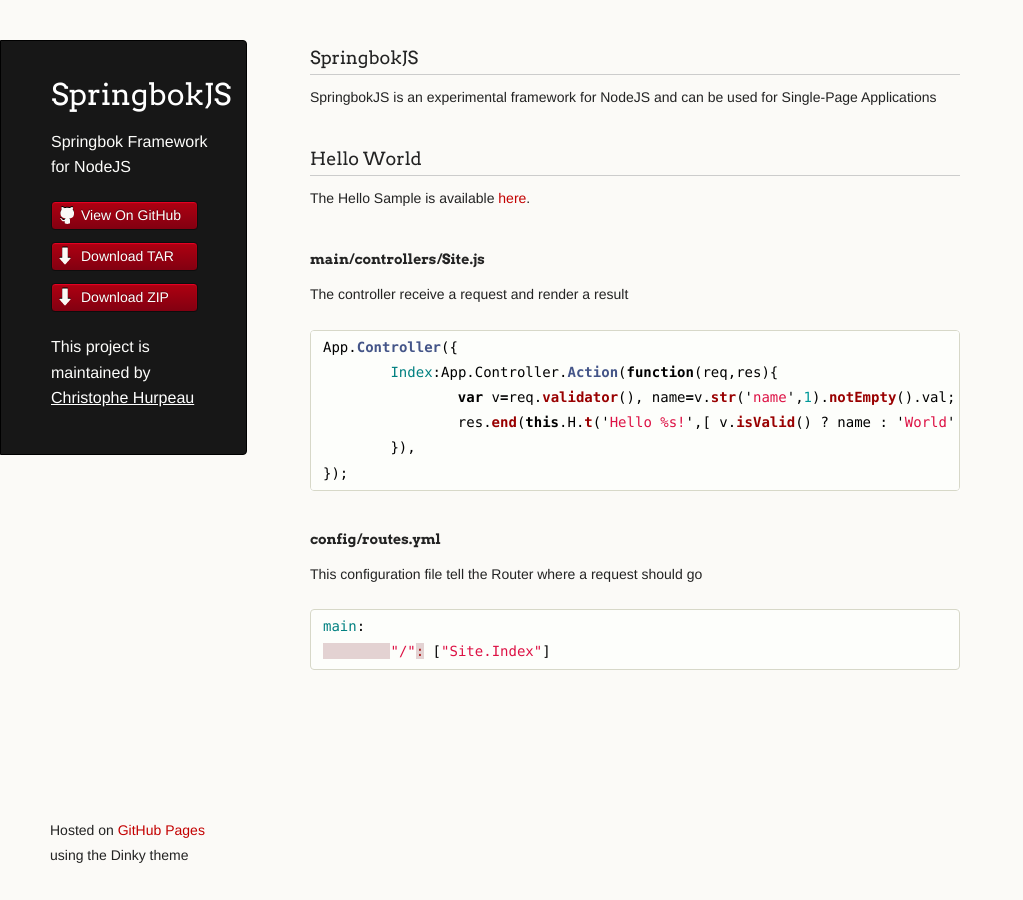
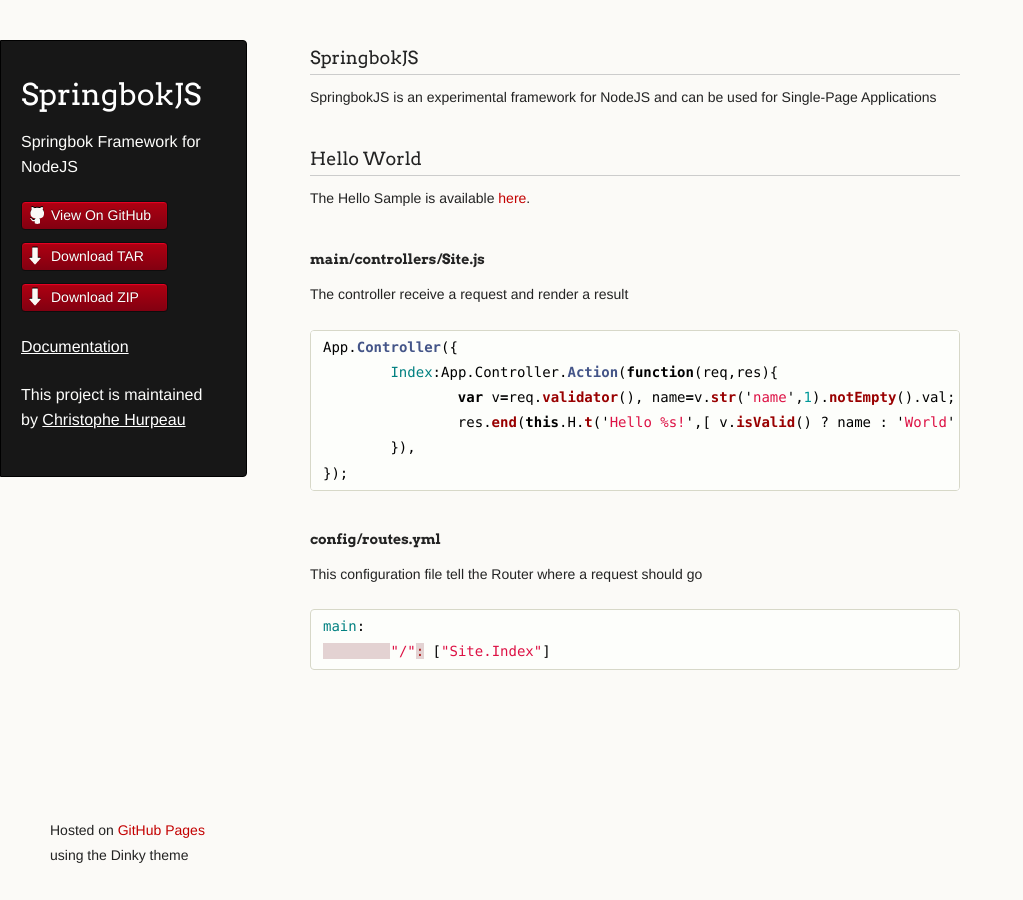
Before and after one commit to christophehurpeau/SpringbokJS, a Jekyll site: the page built from index.html, in a window 1280 px wide. Shown: the whole page, without its empty margins (0-1023 px from the left). Built offline with Jekyll 4.4.1, drawn with Linux system fonts in a browser that asks for light colours; Markdown is read by kramdown in place of the engine named in the settings.

Commit message:
documentation

```diff
--- a/_config.yml
+++ b/_config.yml
@@ -1,3 +1,4 @@
-name: Your New Jekyll Site
+name: SpringbokJS Site
 markdown: redcarpet
 pygments: true
+permalink: none
--- a/_layouts/default.html
+++ b/_layouts/default.html
@@ -20,21 +20,35 @@
 		<h1 class="header">SpringbokJS</h1>
 		<p class="header">Springbok Framework for NodeJS</p>
 
-		<ul>
-		  <li><a class="buttons github" href="https://github.com/christophehurpeau/SpringbokJS">View On GitHub</a></li>
-		  <li class="download"><a class="buttons" href="https://github.com/christophehurpeau/SpringbokJS/tarball/master">Download TAR</a></li>
-		  <li class="download"><a class="buttons" href="https://github.com/christophehurpeau/SpringbokJS/zipball/master">Download ZIP</a></li>
-		</ul>
+		{% unless page.documentation %}
+			<ul class="buttons">
+			  <li><a class="buttons github" href="https://github.com/christophehurpeau/SpringbokJS">View On GitHub</a></li>
+			  <li class="download"><a class="buttons" href="https://github.com/christophehurpeau/SpringbokJS/tarball/master">Download TAR</a></li>
+			  <li class="download"><a class="buttons" href="https://github.com/christophehurpeau/SpringbokJS/zipball/master">Download ZIP</a></li>
+			</ul>
 
-		<p class="header">This project is maintained by <a class="header name" href="https://github.com/christophehurpeau">Christophe Hurpeau</a></p>
+			<p class="header">
+				<a class="header name" href="/documentation.html">Documentation</a>
+			</p>
 
+			<p class="header">This project is maintained by <a class="header name" href="https://github.com/christophehurpeau">Christophe Hurpeau</a></p>
+		{% else %}
+			<p class="header">
+				<a class="header name" href="/index.html">Home</a> -
+				<a class="header name" href="/documentation.html">Documentation</a>
+			</p>
 
+			<ul class="docLinks">
+				{% for cat in site.categories %}
+				<li>{{ cat[1][0].category }}</li>
+				{% endfor %}
+			</ul>
+		{% endunless %}
 	</header>
 
 <div class="wrapper">
 	<section>
-					{{ content }}
-
+		{{ content }}
 	</section>
 </div>
 
--- a/css/main.css
+++ b/css/main.css
@@ -207,7 +207,7 @@
 header {
 	background-color: #171717;
 	color: #FDFDFB;
-  width:170px;
+  width:200px;
   float:left;
   position:fixed;
 	border: 1px solid #000;
@@ -217,7 +217,7 @@
 	-moz-border-radius-bottomright: 4px;
 	border-top-right-radius: 4px;
 	border-bottom-right-radius: 4px;
-	padding: 34px 25px 22px 50px;
+	padding: 34px 25px 22px 20px;
 	margin: 30px 25px 0 0;
 	-webkit-font-smoothing: antialiased;
 }
@@ -248,12 +248,12 @@
 	white-space: nowrap;
 }
 
-header ul {
+header ul.buttons {
   list-style:none;
   padding:0;
 }
 
-header li {
+header ul.buttons li {
 	list-style-type: none;
   width:132px;
   height:15px;
@@ -277,7 +277,7 @@
 
 }
 
-header li:hover {
+header ul.buttons li:hover {
 	background: #C3001D;
 	background: -moz-linear-gradient(top, #C3001D 0%, #950119 100%);
   background: -webkit-gradient(linear, left top, left bottom, color-stop(0%,#f8f8f8), color-stop(100%,#dddddd));
@@ -411,3 +411,19 @@
     color:#444;
   }
 }
+
+
+/* ----- */
+
+header ul.docLinks {
+  margin:5px 0;
+  padding:0 0 0 20px;
+}
+
+header ul.docLinks li {
+  padding:3px 0;
+}
+
+header ul.docLinks ul{
+  margin:1px 0
+}
```
Also changed, not shown: _layouts/documentation.html (added, +12 -0 lines), _posts/2013-09-01-what_is_springbokjs.markdown (added, +7 -0 lines), documentation.html (added, +16 -0 lines), 1 other file.
